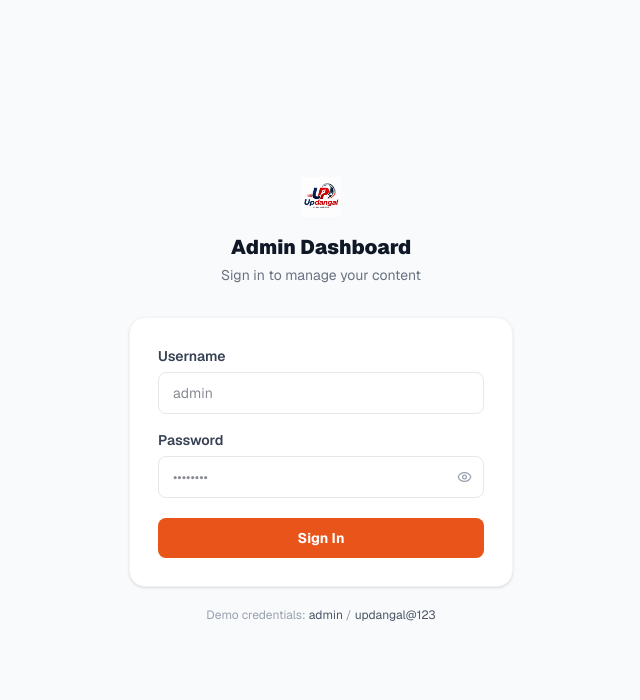
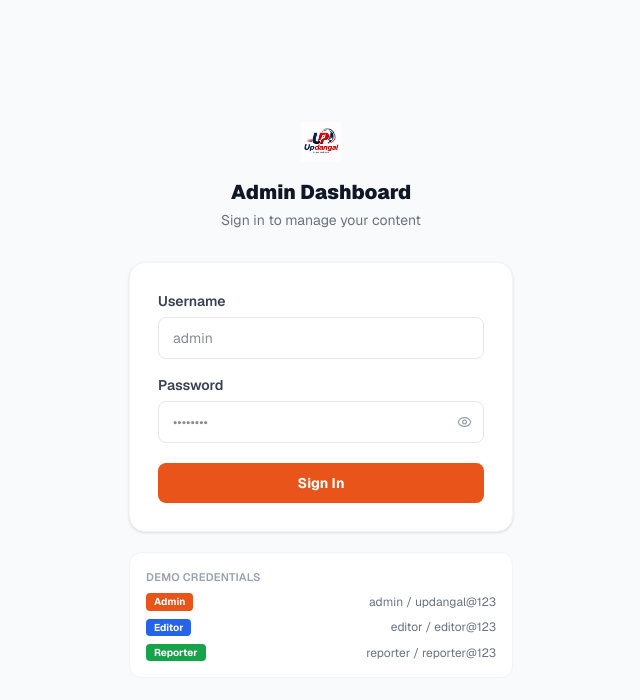
Before and after one commit to Avinash77068/upDangal, a Next.js app: page /dashboard/login in a window 1280 px wide. Shown: the top 700 px of the page, without its empty margins (319-959 px from the left). Built offline with nearby package versions, Linux system fonts and the light colour scheme.

Commit message:
code comited

```diff
--- a/app/dashboard/login/page.tsx
+++ b/app/dashboard/login/page.tsx
@@ -97,12 +97,26 @@ export default function LoginPage() {
           </button>
         </form>
 
-        <p className="text-center text-xs text-gray-400 mt-5">
-          Demo credentials:{' '}
-          <span className="font-mono text-gray-600">admin</span>
-          {' / '}
-          <span className="font-mono text-gray-600">updangal@123</span>
-        </p>
+        <div className="mt-5 bg-white rounded-xl border border-gray-100 p-4 space-y-2">
+          <p className="text-[11px] font-semibold text-gray-400 uppercase tracking-wide mb-2">Demo Credentials</p>
+          {[
+            { role: 'Admin',    user: 'admin',    pass: 'updangal@123', color: 'var(--primary)' },
+            { role: 'Editor',   user: 'editor',   pass: 'editor@123',   color: '#2563EB'        },
+            { role: 'Reporter', user: 'reporter', pass: 'reporter@123', color: '#16A34A'        },
+          ].map(({ role, user, pass, color }) => (
+            <div key={role} className="flex items-center justify-between text-xs">
+              <span
+                className="font-bold px-2 py-0.5 rounded text-white text-[10px]"
+                style={{ background: color }}
+              >
+                {role}
+              </span>
+              <span className="text-gray-500 font-mono">
+                {user} / {pass}
+              </span>
+            </div>
+          ))}
+        </div>
       </div>
     </div>
   )
--- a/components/dashboard/ArticleTable.tsx
+++ b/components/dashboard/ArticleTable.tsx
@@ -2,10 +2,13 @@
 
 import { Trash2, Radio, TrendingUp, Zap } from 'lucide-react'
 import { useArticlesStore } from '@/store/articlesStore'
+import { useAuthStore } from '@/store/authStore'
 import { timeAgo } from '@/lib/utils'
 
 export default function ArticleTable() {
   const { articles, deleteArticle } = useArticlesStore()
+  const role = useAuthStore((s) => s.user?.role)
+  const canDelete = role === 'admin' || role === 'editor'
 
   if (articles.length === 0) {
     return (
@@ -25,7 +28,7 @@ export default function ArticleTable() {
             <th className="text-left px-5 py-3 text-xs font-semibold text-gray-500 uppercase tracking-wide">Category</th>
             <th className="text-left px-5 py-3 text-xs font-semibold text-gray-500 uppercase tracking-wide">Status</th>
             <th className="text-left px-5 py-3 text-xs font-semibold text-gray-500 uppercase tracking-wide">Published</th>
-            <th className="px-5 py-3 w-10" />
+            {canDelete && <th className="px-5 py-3 w-10" />}
           </tr>
         </thead>
         <tbody className="divide-y divide-gray-50">
@@ -65,8 +68,9 @@ export default function ArticleTable() {
                 </div>
               </td>
               <td className="px-5 py-3.5 text-xs text-gray-400 whitespace-nowrap">
-                {timeAgo(article.publishedAt)}
+                {timeAgo(article?.publishedAt)}
               </td>
+              {canDelete && (
                 <td className="px-5 py-3.5">
                   <button
                     onClick={() => deleteArticle(article.id)}
@@ -76,6 +80,7 @@ export default function ArticleTable() {
                     <Trash2 size={14} />
                   </button>
                 </td>
+              )}
             </tr>
           ))}
         </tbody>
--- a/components/dashboard/DashboardHeader.tsx
+++ b/components/dashboard/DashboardHeader.tsx
@@ -1,15 +1,23 @@
 'use client'
 
 import { Bell } from 'lucide-react'
-import { useAuthStore } from '@/store/authStore'
+import { useAuthStore, type UserRole } from '@/store/authStore'
 
 interface Props {
   title: string
   subtitle?: string
 }
 
+const ROLE_CONFIG: Record<UserRole, { label: string; color: string; bg: string }> = {
+  admin:    { label: 'Admin',    color: '#fff',     bg: 'var(--primary)' },
+  editor:   { label: 'Editor',   color: '#fff',     bg: '#2563EB'        },
+  reporter: { label: 'Reporter', color: '#fff',     bg: '#16A34A'        },
+}
+
 export default function DashboardHeader({ title, subtitle }: Props) {
   const user = useAuthStore((s) => s.user)
+  const role = user?.role ?? 'reporter'
+  const badge = ROLE_CONFIG[role]
 
   return (
     <header className="sticky top-0 z-10 bg-white border-b border-gray-100 flex items-center justify-between px-6 h-14 flex-shrink-0">
@@ -24,11 +32,19 @@ export default function DashboardHeader({ title, subtitle }: Props) {
         <div className="flex items-center gap-2">
           <div
             className="w-7 h-7 rounded-full flex items-center justify-center text-white text-xs font-bold flex-shrink-0"
-            style={{ background: 'var(--primary)' }}
+            style={{ background: badge.bg }}
           >
             {user?.name?.[0] ?? 'A'}
           </div>
-          <span className="text-sm font-medium text-gray-700 hidden sm:block">{user?.name ?? 'Admin'}</span>
+          <div className="hidden sm:flex flex-col items-start">
+            <span className="text-sm font-semibold text-gray-700 leading-tight">{user?.name ?? 'Admin'}</span>
+            <span
+              className="text-[10px] font-bold px-1.5 py-px rounded uppercase tracking-wide leading-tight"
+              style={{ background: badge.bg, color: badge.color }}
+            >
+              {badge.label}
+            </span>
+          </div>
         </div>
       </div>
     </header>
--- a/components/dashboard/DashboardSidebar.tsx
+++ b/components/dashboard/DashboardSidebar.tsx
@@ -3,23 +3,34 @@
 import Link from 'next/link'
 import { usePathname, useRouter } from 'next/navigation'
 import { LayoutDashboard, FileText, PlusCircle, LogOut, ExternalLink } from 'lucide-react'
-import { useAuthStore } from '@/store/authStore'
+import { useAuthStore, type UserRole } from '@/store/authStore'
 
-const navItems = [
-  { href: '/dashboard', icon: LayoutDashboard, label: 'Dashboard' },
-  { href: '/dashboard/articles', icon: FileText, label: 'Articles' },
-  { href: '/dashboard/articles/new', icon: PlusCircle, label: 'New Article' },
+type NavItem = {
+  href: string
+  icon: React.ElementType
+  label: string
+  roles: UserRole[]
+}
+
+const navItems: NavItem[] = [
+  { href: '/dashboard',              icon: LayoutDashboard, label: 'Dashboard',   roles: ['admin', 'editor', 'reporter'] },
+  { href: '/dashboard/articles',     icon: FileText,        label: 'Articles',    roles: ['admin', 'editor']             },
+  { href: '/dashboard/articles/new', icon: PlusCircle,      label: 'New Article', roles: ['admin', 'editor', 'reporter'] },
 ]
 
 export default function DashboardSidebar() {
   const pathname = usePathname()
   const router = useRouter()
+  const user = useAuthStore((s) => s.user)
   const logout = useAuthStore((s) => s.logout)
+  const role = user?.role ?? 'reporter'
 
   const handleLogout = () => {
     logout()
     router.push('/dashboard/login')
   }
+
+  const visible = navItems.filter((item) => item.roles.includes(role))
 
   return (
     <aside className="w-60 flex-shrink-0 flex flex-col h-full" style={{ background: 'var(--nav-bg)' }}>
@@ -28,9 +39,26 @@ export default function DashboardSidebar() {
         <img src="/logo/logo.png" alt="UpDangal" className="h-8" />
       </div>
 
+      {/* Role badge */}
+      <div className="px-4 py-3 border-b border-white/10 flex-shrink-0">
+        <p className="text-white/40 text-[10px] uppercase tracking-widest mb-1">Logged in as</p>
+        <div className="flex items-center gap-2">
+          <div
+            className="w-7 h-7 rounded-full flex items-center justify-center text-white text-xs font-bold"
+            style={{ background: 'var(--primary)' }}
+          >
+            {user?.name?.[0] ?? 'A'}
+          </div>
+          <div>
+            <p className="text-white text-sm font-semibold leading-tight">{user?.name}</p>
+            <p className="text-white/50 text-[11px] capitalize">{user?.role}</p>
+          </div>
+        </div>
+      </div>
+
       {/* Nav */}
       <nav className="flex-1 px-3 py-4 space-y-0.5 overflow-y-auto">
-        {navItems.map(({ href, icon: Icon, label }) => {
+        {visible.map(({ href, icon: Icon, label }) => {
           const active = pathname === href
           return (
             <Link
--- a/components/layout/Header.tsx
+++ b/components/layout/Header.tsx
@@ -103,13 +103,14 @@ export default function Header() {
 
             <ThemeToggle />
 
-            <button
+            <Link
+              href="/dashboard/login"
               className="hidden md:flex items-center gap-1.5 text-white text-xs font-bold px-3 py-1.5 rounded-full border border-white/30 hover:bg-white hover:text-gray-900 transition-all"
               aria-label="Sign in"
             >
               <User size={14} />
               लॉगिन
-            </button>
+            </Link>
 
             {/* Mobile menu toggle */}
             <button
--- a/store/authStore.ts
+++ b/store/authStore.ts
@@ -3,12 +3,27 @@
 import { create } from 'zustand'
 import { persist } from 'zustand/middleware'
 
-const CREDENTIALS = { username: 'admin', password: 'updangal@123' }
+export type UserRole = 'admin' | 'editor' | 'reporter'
 
-interface AuthUser {
+interface Credential {
+  username: string
+  password: string
+  name: string
+  email: string
+  role: UserRole
+}
+
+const USERS: Credential[] = [
+  { username: 'admin',    password: 'updangal@123',  name: 'Admin',         email: 'admin@updangal.com',    role: 'admin'    },
+  { username: 'editor',   password: 'editor@123',    name: 'Editor',        email: 'editor@updangal.com',   role: 'editor'   },
+  { username: 'reporter', password: 'reporter@123',  name: 'Reporter',      email: 'reporter@updangal.com', role: 'reporter' },
+]
+
+export interface AuthUser {
   name: string
   email: string
   username: string
+  role: UserRole
 }
 
 interface AuthStore {
@@ -24,10 +39,13 @@ export const useAuthStore = create<AuthStore>()(
       user: null,
       isAuthenticated: false,
       login: (username, password) => {
-        if (username === CREDENTIALS.username && password === CREDENTIALS.password) {
+        const match = USERS.find(
+          (u) => u.username === username && u.password === password
+        )
+        if (match) {
           set({
             isAuthenticated: true,
-            user: { name: 'Admin', email: 'admin@updangal.com', username },
+            user: { name: match.name, email: match.email, username: match.username, role: match.role },
           })
           return true
         }
```
Lines whose indentation alone changed are shown as unchanged.
